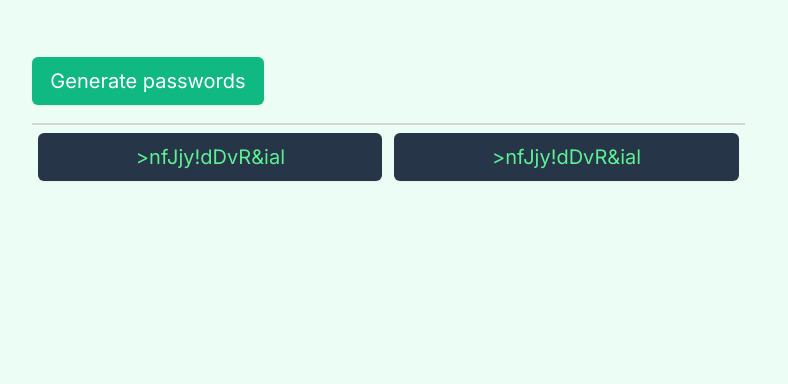
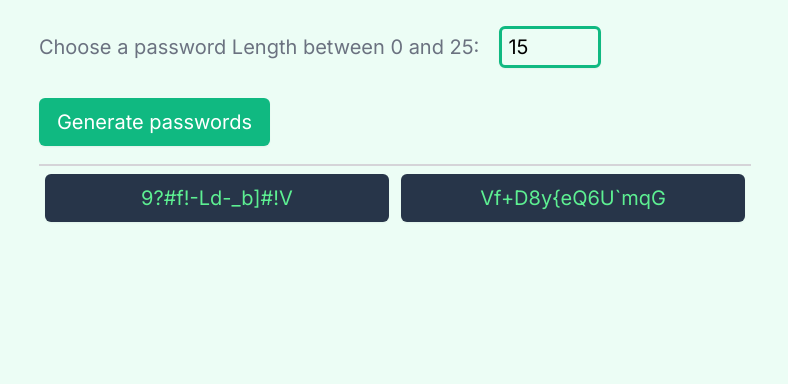
Before and after one commit to m-alperen-karakus/scrimba-passwordGenerator, a plain HTML site: page index.html in a window 1280 px wide. Shown: the part 416-800 px from the top of the page, without its empty margins (245-1033 px from the left). Drawn offline with Linux system fonts and the light colour scheme.

Commit message:
length input + password generate

```diff
--- a/index.css
+++ b/index.css
@@ -45,3 +45,26 @@ button{
     margin: 0px 6px;
     width: 100%;
 }
+.lengthInput{
+    display: flex;
+    flex-direction: row;
+    justify-content: flex-start;
+    align-items: center;
+}
+input{
+    box-shadow: 0px 1px 2px rgba(0, 0, 0, 0.05);
+    border-radius: 6px;
+    border: 3px solid #10B981;
+    padding: 6px;
+    background-color:#ECFDF5;
+    margin: 20px;
+    font-size: 20px;
+    width: max-content;
+    font-family: 'Inter';
+
+}
+input:focus{
+    outline: none !important;
+    border: 3px solid #10B981 !important;
+    background-color:#fff;
+}
--- a/index.html
+++ b/index.html
@@ -10,6 +10,10 @@
                 <div style="color: #10B981;">random password</div>
             </div>
             <div class="subtitle">Never use an insecure password again.</div>
+            <div class="lengthInput">
+                <label for="passwordLength" class="subtitle" style="margin: 0px;">Choose a password Length between 0 and 25:</label>
+                <input type="number" id="passwordLength" min="0" max="25" value="15">
+            </div>
 
             <button id="generate">Generate passwords</button>
             <hr>
@@ -19,5 +23,5 @@
             </div>
         </div>
         <script src="index.js"></script>
-    </body>""
+    </body>
 </html>
--- a/index.js
+++ b/index.js
@@ -1,2 +1,23 @@
-const characters = ["A","B","C","D","E","F","G","H","I","J","K","L","M","N","O","P","Q","R","S","T","U","V","W","X","Y","Z","a","b","c","d","e","f","g","h","i","j","k","l","m","n","o","p","q","r","s","t","u","v","w","x","y","z", "0", "1", "2", "3", "4", "5", "6", "7", "8", "9","~","`","!","@","#","$","%","^","&","*","(",")","_","-","+","=","{","[","}","]",",","|",":",";","<",">",".","?",
-"/"];
+const characters = ["A", "B", "C", "D", "E", "F", "G", "H", "I", "J", "K", "L", "M", "N", "O", "P", "Q", "R", "S", "T", "U", "V", "W", "X", "Y", "Z", "a", "b", "c", "d", "e", "f", "g", "h", "i", "j", "k", "l", "m", "n", "o", "p", "q", "r", "s", "t", "u", "v", "w", "x", "y", "z", "0", "1", "2", "3", "length", "5", "6", "7", "8", "9", "~", "`", "!", "@", "#", "$", "%", "^", "&", "*", "(", ")", "_", "-", "+", "=", "{", "[", "}", "]", ",", "|", ":", ";", "<", ">", ".", "?",
+    "/"];
+
+let generatedPassword = []
+let length = document.getElementById('passwordLength').value
+function generatePassword(passwordLength) {
+    generatedPassword = []
+    for (let i = 0; i < passwordLength; i++) {
+        let password = Math.floor(Math.random() * 91)
+        generatedPassword.push(characters[password])
+    }
+    let passwordString = generatedPassword.join('')
+    return passwordString
+
+}
+document.getElementById("password1").innerText = generatePassword(length)
+document.getElementById("password2").innerText = generatePassword(length)
+
+document.getElementById("generate").addEventListener("click", function(){
+    length = document.getElementById('passwordLength').value
+    document.getElementById("password1").innerText = generatePassword(length)
+    document.getElementById("password2").innerText = generatePassword(length)
+})
```
Also changed, not shown: 1 other file.
